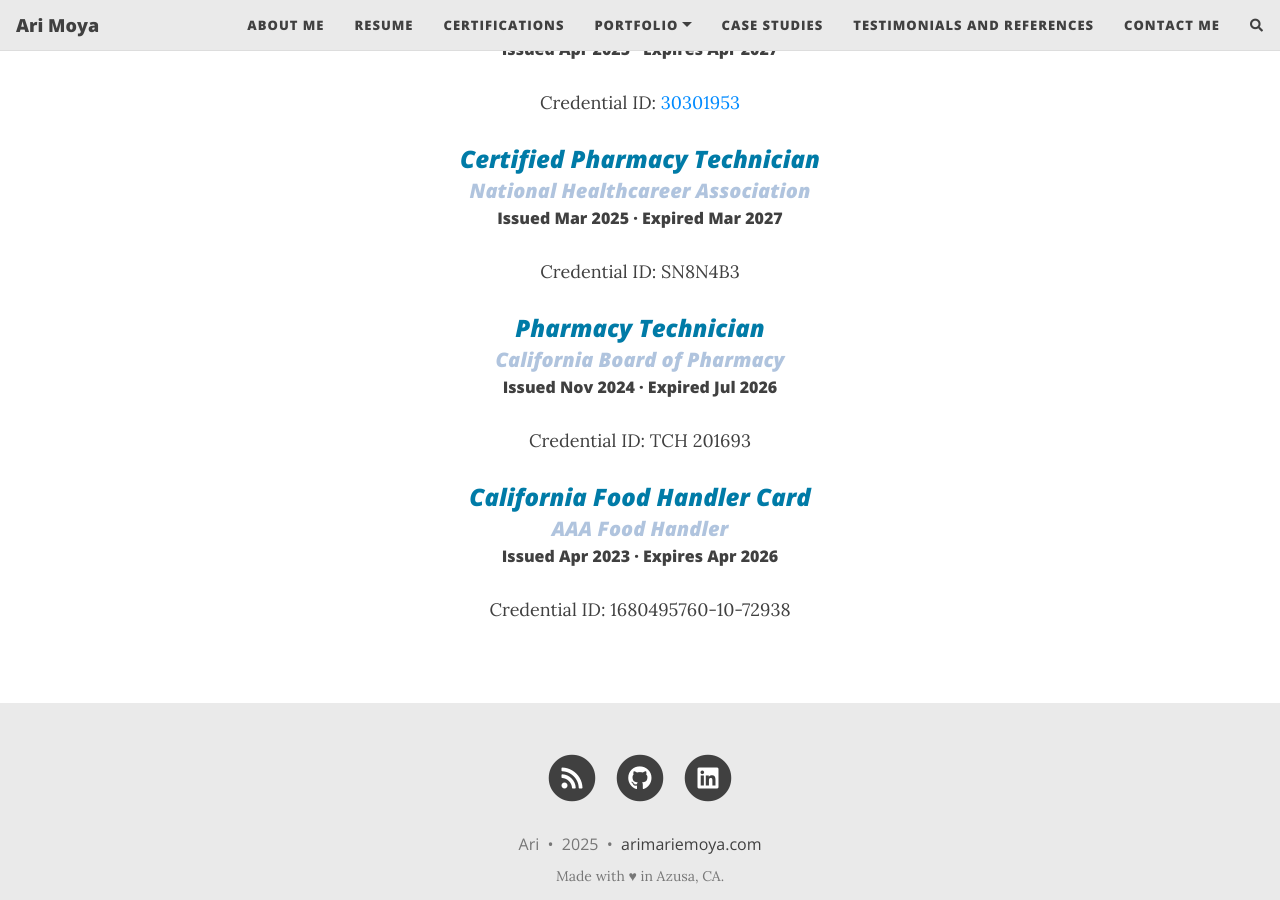
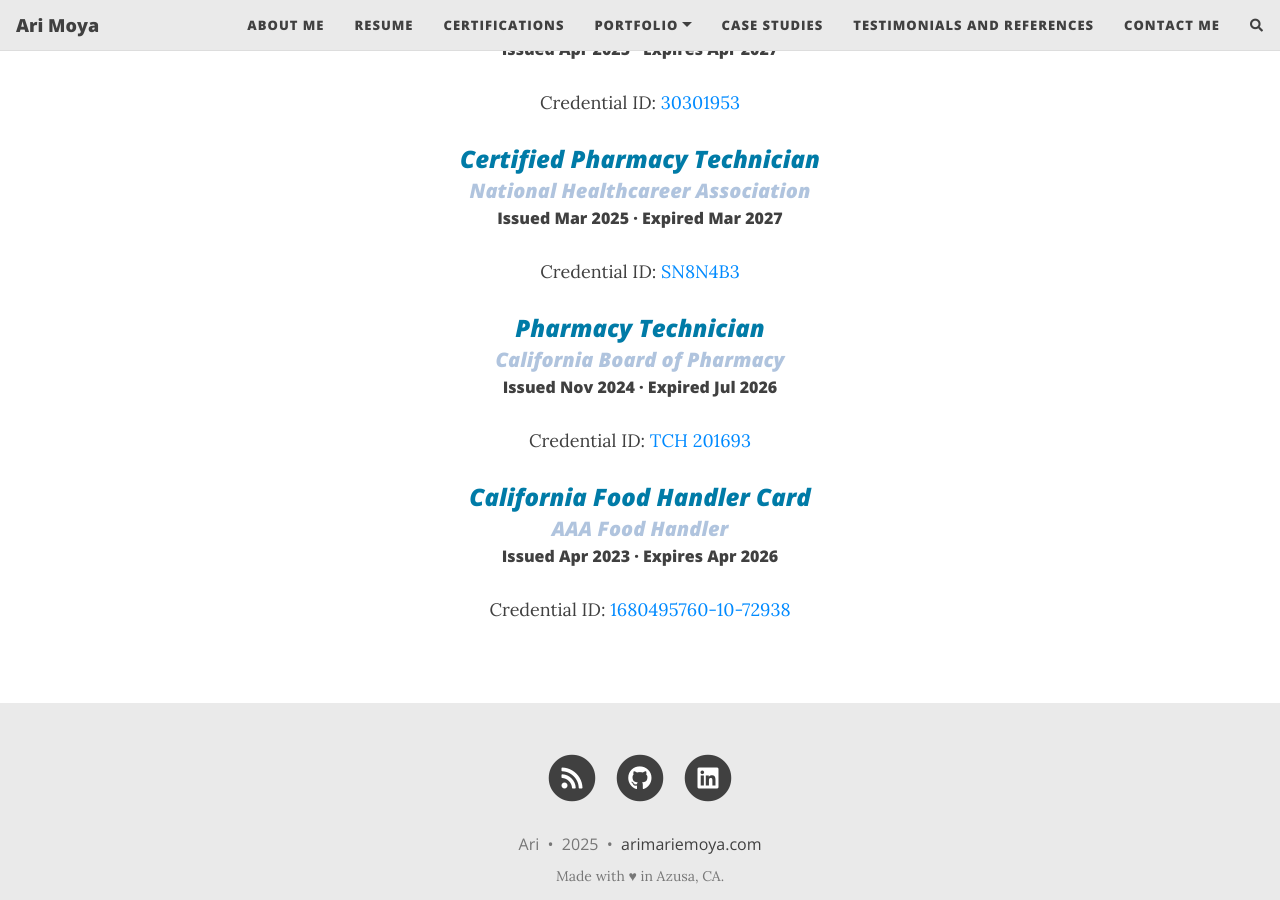
Before and after one commit to aiybusp/aiybusp.github.io, a Jekyll site: the page built from certifications.md, in a window 1280 px wide and 900 px high, scrolled down 475 px. Built offline with Jekyll 4.4.1, drawn with Linux system fonts in a browser that asks for light colours; nearby versions of some CDN libraries; comment, search, counter and statistics services are not loaded; part of the change alters nothing that is shown.

```diff
--- a/certifications.md
+++ b/certifications.md
@@ -25,7 +25,7 @@ Certified Pharmacy Technician</h3>
 <h6 style="text-align: center">
 Issued Mar 2025 · Expired Mar 2027 </h6>
 <p style="text-align: center;">
-Credential ID: SN8N4B3
+Credential ID:  <a href="/assets/img/Certificate%20-%20ExCPT.png" target="_blank">SN8N4B3</a>
 </p>
 
 <h3 style="color: #007BA7; font-style: italic; text-align: center;" >
@@ -35,7 +35,7 @@ Pharmacy Technician</h3>
 <h6 style="text-align: center;">
 Issued Nov 2024 · Expired Jul 2026 </h6>
 <p style="text-align: center;">
-Credential ID: TCH 201693
+Credential ID:  <a href="/assets/img/CaBOP.png" target="_blank">TCH 201693</a>
 </p>
 
 
@@ -46,5 +46,5 @@ California Food Handler Card</h3>
 <h6 style= "text-align: center;" >
 Issued Apr 2023 · Expires Apr 2026 </h6>
 <p style="text-align: center;">
-Credential ID: 1680495760-10-72938
+Credential ID: <a href="/assets/img/FoodHandlersCard.png" target="_blank">1680495760-10-72938</a>
 </p>
```
